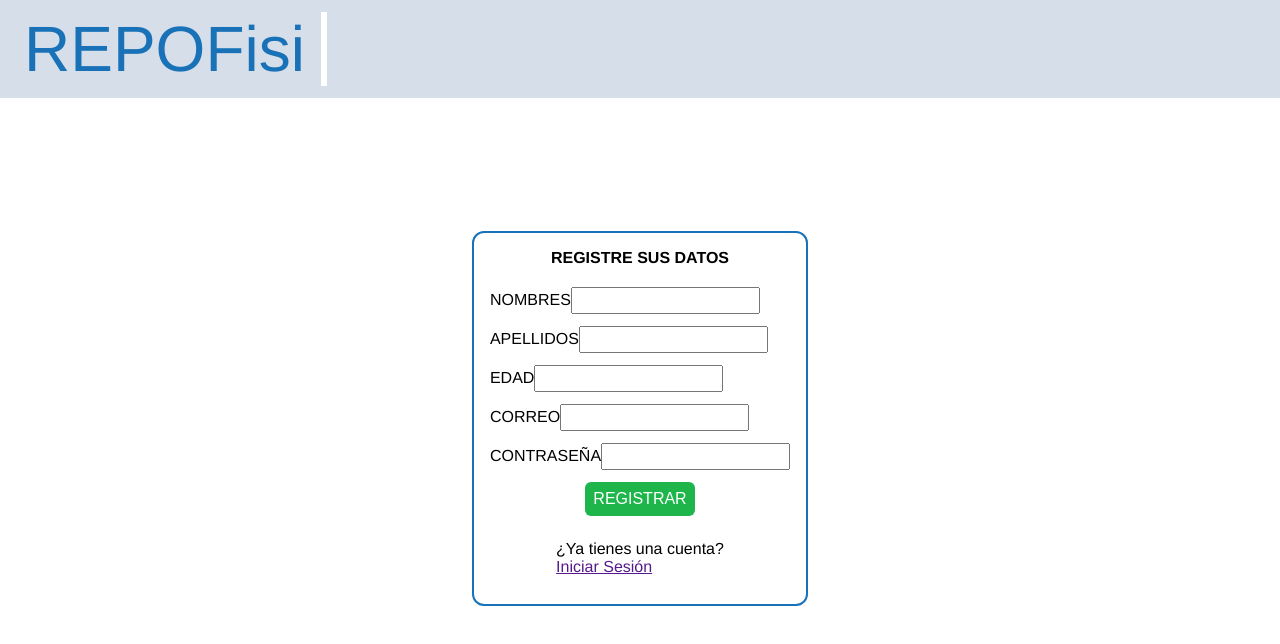
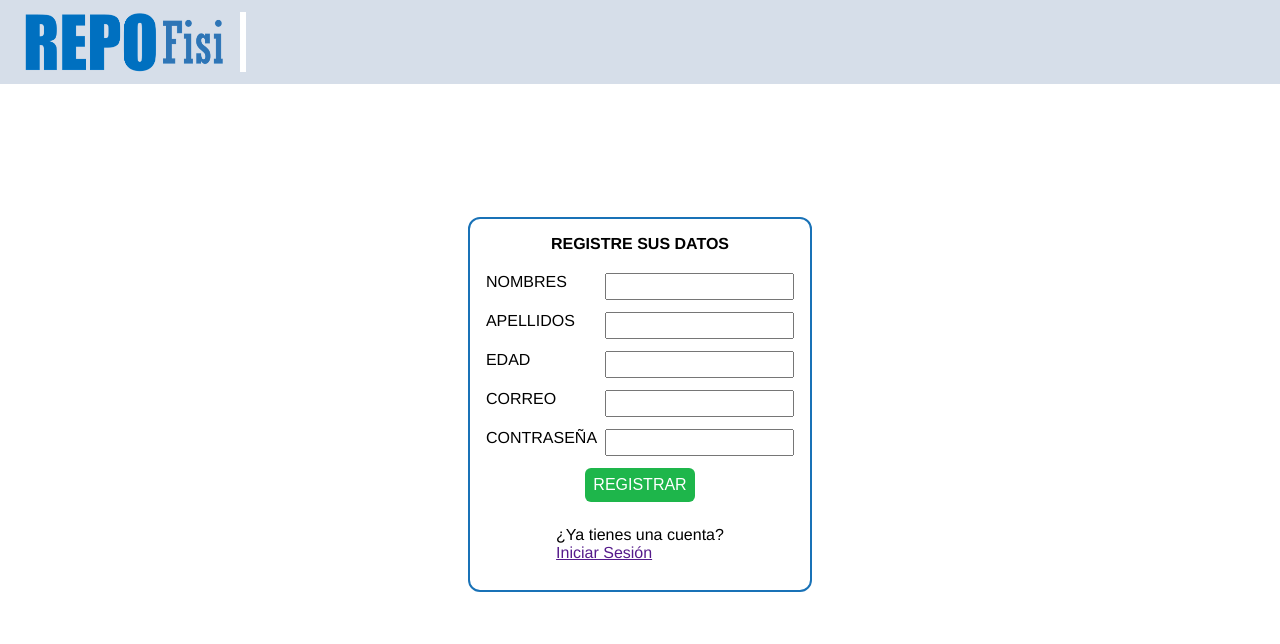
Before and after one commit to DaeLliux99/lib-frontend, a Next.js app: page /signup in a window 1280 px wide. Shown: the top 644 px of the page. Built offline with nearby package versions, Linux system fonts and the light colour scheme.

Commit message:
Version 17-04-2022

```diff
--- a/components/HeaderLogin.jsx
+++ b/components/HeaderLogin.jsx
@@ -1,9 +1,17 @@
 import styles from './styles/Header.module.css'
+import Image from 'next/image'
 
 const HeaderLogin = () => {
   return (
     <header className={styles.header}>
-      <div className={styles.izquierda}>REPOFisi</div>
+      <div className={styles.izquierda}>
+        <Image
+            src="/images/logorepofisi.png"
+            alt="Logo"
+            width="200px"
+            height="60px"
+        />
+      </div>
       <div className={styles.derecha}></div>
     </header>
   );
--- a/components/styles/Header.module.css
+++ b/components/styles/Header.module.css
@@ -8,8 +8,9 @@
 }
 
 .izquierda{
-    font-size: 64px;
-    color: var(--primario-dos);
+    display: flex;
+    justify-content: center;
+    align-items: center;
 
     padding-right: 16px;
     border-right: 6px solid white;
@@ -26,7 +27,7 @@
     display: flex;
     justify-content: flex-end;
 
-    padding:16px;
+    padding:8px;
 }
 
 .loginContainer button{
--- a/components/styles/Login.module.css
+++ b/components/styles/Login.module.css
@@ -24,6 +24,7 @@
 
 .main .input{
     padding:4px;
+    margin-left: 8px;
 }
 
 .main p{
@@ -46,3 +47,9 @@
 
     font-size: 16px;
 }
+
+.divInsideForm > div{
+    display: flex;
+    flex-direction: row;
+    justify-content: space-between;
+}
```
Also changed, not shown: components/Busqueda.jsx (+1 -8 lines), components/Header.jsx (+10 -2 lines), public/images/logorepofisi.png (added), 1 other file (tests, documents, lock files or other folders).
